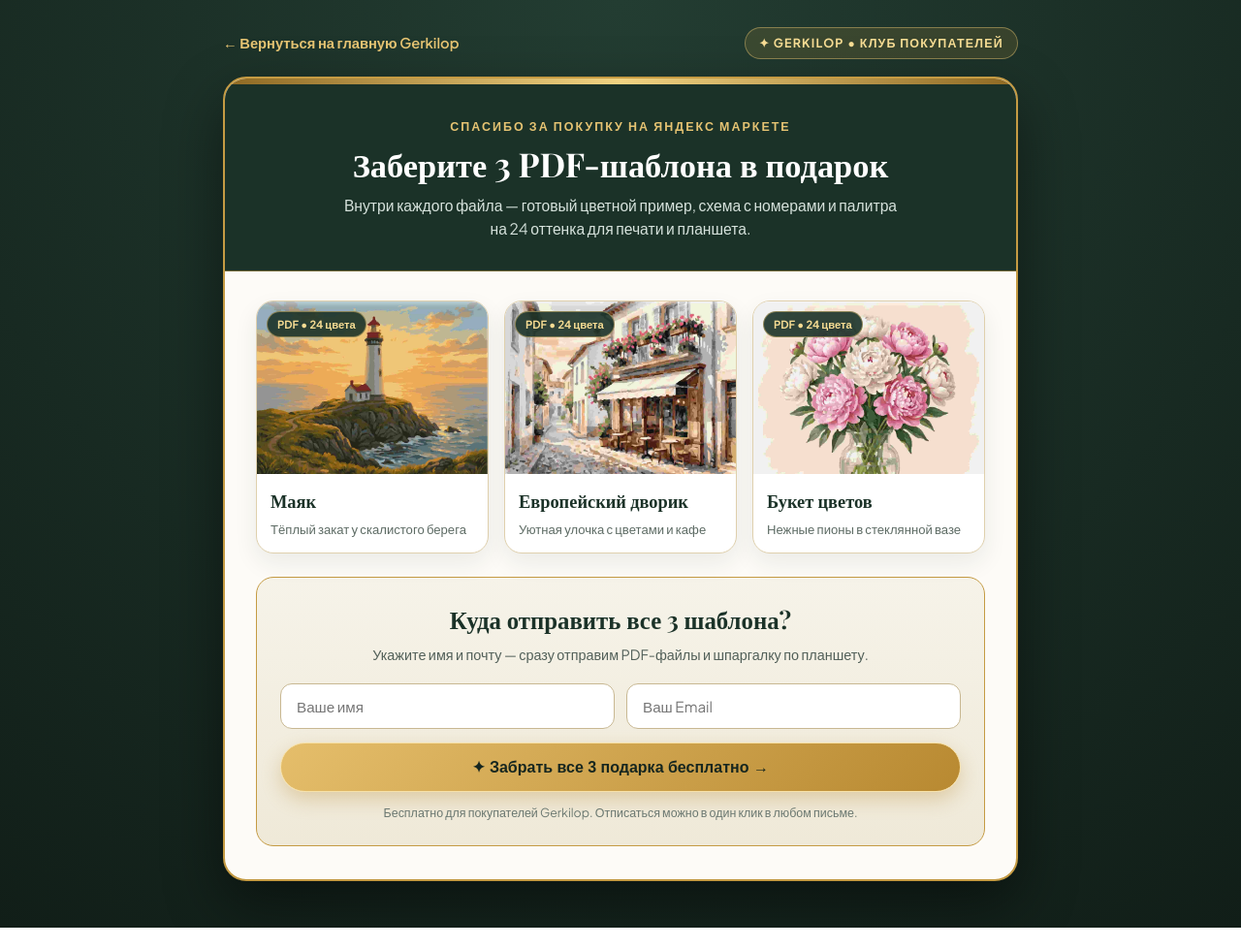
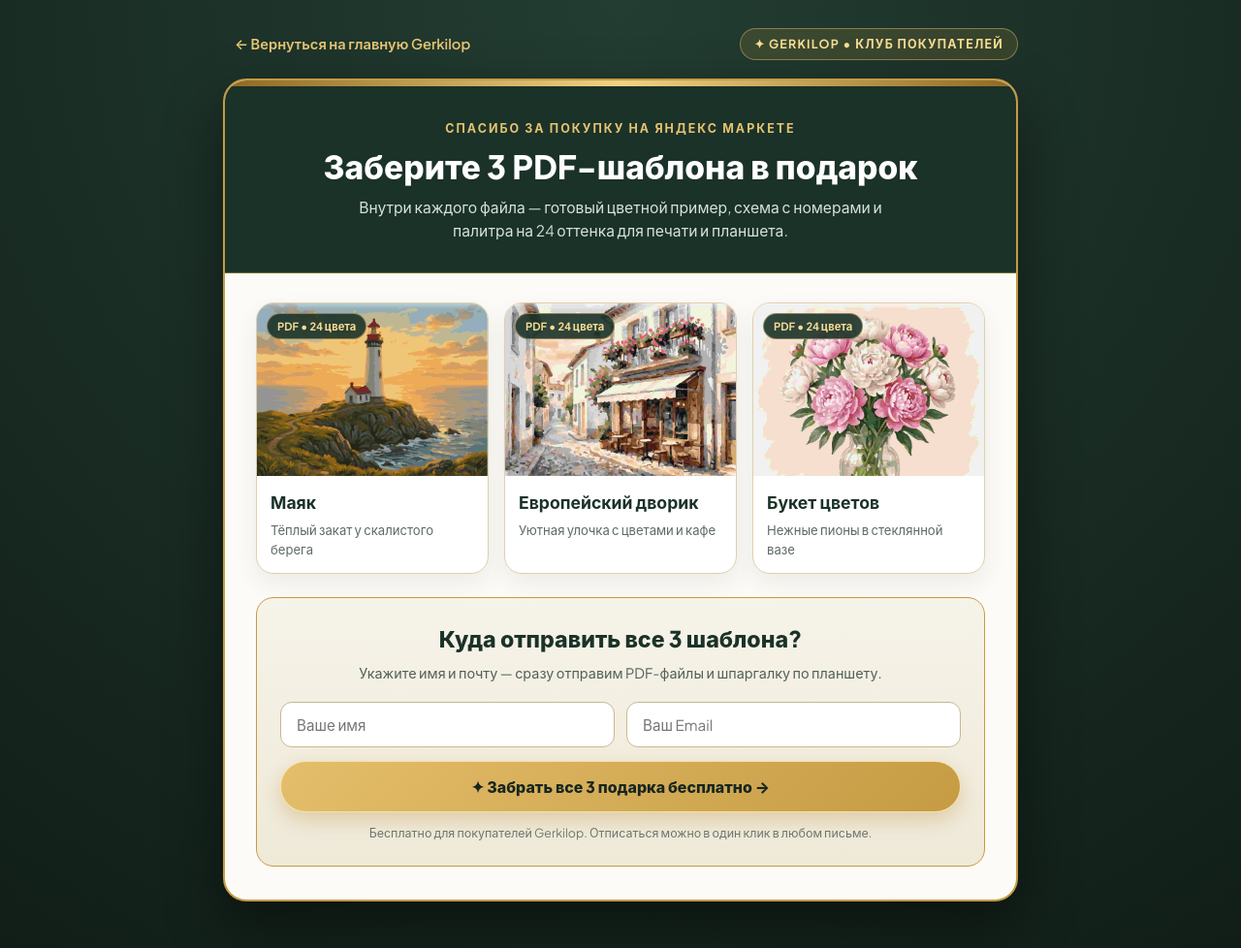
Before and after one commit to itfotost-spec/gerkilop, a plain HTML site: page index.html in a window 1280 px wide. Shown: the whole page at 97% size. Before the commit the page ends 957 px from the top, so only its background shows below. Drawn offline with nearby package versions, Linux system fonts and the light colour scheme; a web font is replaced by a local one.

Commit message:
Update index.html

```diff
--- a/index.html
+++ b/index.html
@@ -4,16 +4,17 @@
     <meta charset="UTF-8">
     <meta name="viewport" content="width=device-width, initial-scale=1.0">
     <title>Подарки покупателям — Gerkilop</title>
-    <link href="https://fonts.googleapis.com/css2?family=Playfair+Display:ital,wght@0,600;0,700;1,400&family=Plus+Jakarta+Sans:wght@400;500;600;700&display=swap" rel="stylesheet">
+    <link href="https://fonts.googleapis.com/css2?family=Plus+Jakarta+Sans:wght@400;500;600;700;800&display=swap" rel="stylesheet">
     <style>
         * {
             box-sizing: border-box;
             margin: 0;
             padding: 0;
+            font-family: 'Plus Jakarta Sans', -apple-system, BlinkMacSystemFont, sans-serif;
+            font-variant-numeric: tabular-nums;
         }
 
         body {
-            font-family: 'Plus Jakarta Sans', sans-serif;
             background: radial-gradient(circle at top, #233d32 0%, #111e18 100%);
             color: #242e29;
             min-height: 100vh;
@@ -40,10 +41,19 @@
             text-decoration: none;
             font-size: 0.92rem;
             font-weight: 600;
+            padding: 6px 12px;
+            border-radius: 999px;
+            transition: background 0.25s ease, color 0.25s ease, transform 0.25s ease;
         }
 
         .back-link:hover {
-            text-decoration: underline;
+            background: rgba(229, 195, 114, 0.14);
+            color: #f6dc93;
+            transform: translateX(-2px);
+        }
+
+        .back-link:active {
+            transform: scale(0.97);
         }
 
         .club-pill {
@@ -90,9 +100,9 @@
         }
 
         .hero-box h1 {
-            font-family: 'Playfair Display', serif;
-            font-size: 2.15rem;
-            line-height: 1.2;
+            font-size: 2.1rem;
+            font-weight: 800;
+            line-height: 1.25;
             color: #ffffff;
             margin-bottom: 10px;
         }
@@ -123,6 +133,13 @@
             box-shadow: 0 10px 24px rgba(27, 50, 40, 0.08);
             display: flex;
             flex-direction: column;
+            transition: transform 0.25s ease, box-shadow 0.25s ease, border-color 0.25s ease;
+        }
+
+        .gift-card:hover {
+            transform: translateY(-4px);
+            box-shadow: 0 16px 32px rgba(27, 50, 40, 0.14);
+            border-color: #c59b43;
         }
 
         .gift-thumb-wrap {
@@ -138,6 +155,11 @@
             height: 100%;
             object-fit: cover;
             display: block;
+            transition: transform 0.35s ease;
+        }
+
+        .gift-card:hover .gift-thumb-wrap img {
+            transform: scale(1.04);
         }
 
         .gift-badge {
@@ -158,8 +180,7 @@
         }
 
         .gift-title {
-            font-family: 'Playfair Display', serif;
-            font-size: 1.15rem;
+            font-size: 1.1rem;
             font-weight: 700;
             color: #1b3228;
             margin-bottom: 4px;
@@ -179,8 +200,8 @@
         }
 
         .form-panel h2 {
-            font-family: 'Playfair Display', serif;
-            font-size: 1.55rem;
+            font-size: 1.45rem;
+            font-weight: 800;
             color: #1b3228;
             margin-bottom: 6px;
         }
@@ -205,26 +226,61 @@
             border: 1px solid #c8b892;
             background: #ffffff;
             font-size: 0.95rem;
-            font-family: inherit;
             color: #1b3228;
+            transition: border-color 0.2s ease, box-shadow 0.2s ease;
         }
 
         .form-input:focus {
-            outline: 2px solid #c59b43;
-            border-color: #1b3228;
+            outline: none;
+            border-color: #b88931;
+            box-shadow: 0 0 0 3px rgba(197, 155, 67, 0.22);
         }
 
+        /* Анимированная золотая кнопка */
         .btn-submit {
+            position: relative;
+            overflow: hidden;
             width: 100%;
             padding: 15px 24px;
             border-radius: 999px;
             border: 1px solid #f7e1a8;
-            background: linear-gradient(135deg, #e5be6b 0%, #b88931 100%);
+            background: linear-gradient(135deg, #e5be6b 0%, #c59b43 50%, #b88931 100%);
+            background-size: 200% 200%;
             color: #16261f;
             font-size: 1rem;
             font-weight: 800;
             cursor: pointer;
             box-shadow: 0 8px 20px rgba(184, 137, 49, 0.32);
+            transition: transform 0.22s cubic-bezier(0.22, 1, 0.36, 1),
+                        box-shadow 0.22s ease,
+                        background-position 0.4s ease;
+        }
+
+        .btn-submit::after {
+            content: "";
+            position: absolute;
+            top: 0;
+            left: -120%;
+            width: 60%;
+            height: 100%;
+            background: linear-gradient(90deg, transparent, rgba(255, 255, 255, 0.45), transparent);
+            transform: skewX(-20deg);
+            transition: left 0.55s ease;
+        }
+
+        .btn-submit:hover {
+            transform: translateY(-2px);
+            background-position: 100% 50%;
+            box-shadow: 0 14px 28px rgba(184, 137, 49, 0.46);
+        }
+
+        .btn-submit:hover::after {
+            left: 140%;
+        }
+
+        .btn-submit:active {
+            transform: translateY(0) scale(0.985);
+            box-shadow: 0 5px 14px rgba(184, 137, 49, 0.3);
         }
 
         .bottom-note {
```
